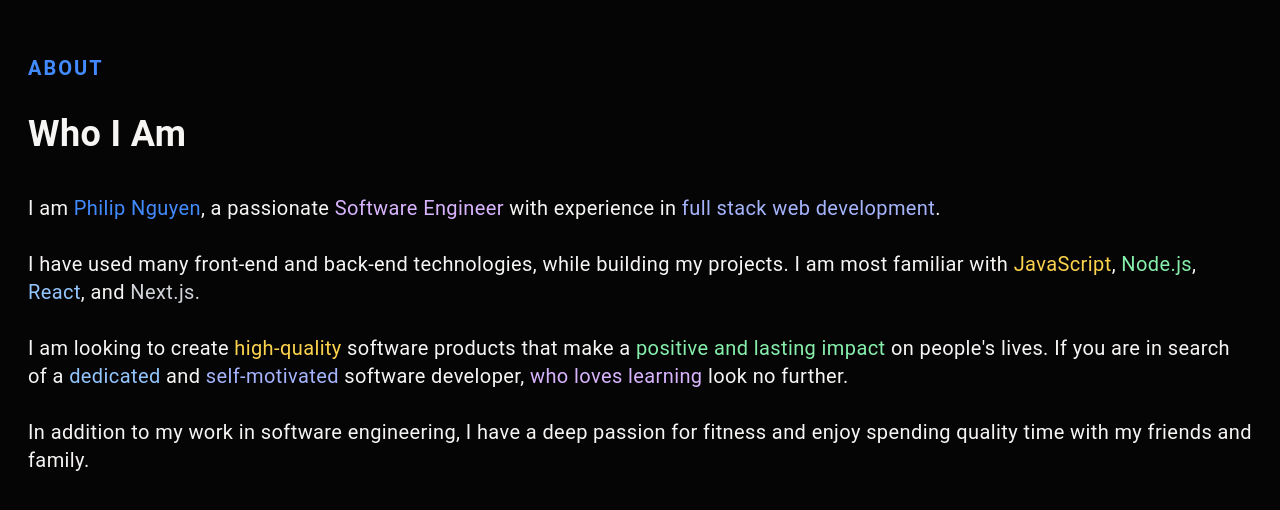
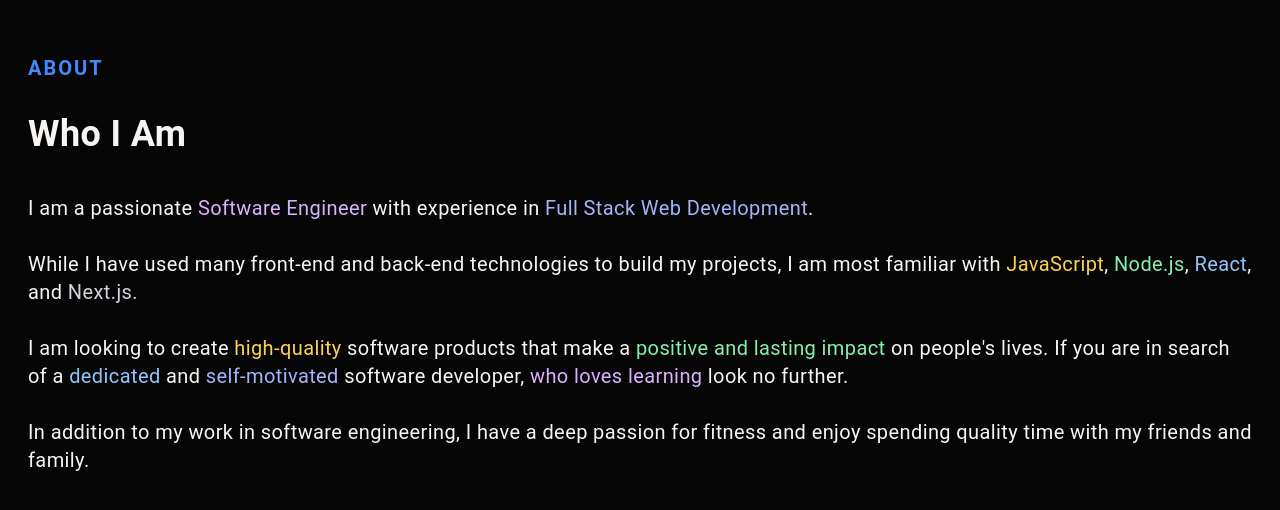
Before and after one commit to pn-code/personal-portfolio-nextjs, a Next.js app: page / in a window 1280 px wide. Shown: the part 972-1482 px from the top of the page. Built offline with nearby package versions, Linux system fonts and the light colour scheme.

Commit message:
Minor revise to make paragraph flow better

```diff
--- a/components/About.jsx
+++ b/components/About.jsx
@@ -8,14 +8,14 @@ const About = () => {
           </p>
           <h2 className="py-4">Who I Am</h2>
           <p className="py-2 text-lg sm:text-xl text-primary text-center sm:text-left">
-            I am <span className="text-accent">Philip Nguyen</span>, a
-            passionate{" "}
+            I am a passionate{" "}
             <span className="text-purple-300">Software Engineer</span> with
             experience in{" "}
-            <span className="text-indigo-300">full stack web development</span>.
+            <span className="text-indigo-300">Full Stack Web Development</span>.
             <br />
-            <br />I have used many front-end and back-end technologies, while
-            building my projects. I am most familiar with{" "}
+            <br />
+            While I have used many front-end and back-end technologies to build
+            my projects, I am most familiar with {" "}
             <span className="text-amber-300">JavaScript</span>,{" "}
             <span className="text-green-300">Node.js</span>,{" "}
             <span className="text-blue-300">React</span>, and{" "}
@@ -26,11 +26,10 @@ const About = () => {
             products that make a{" "}
             <span className="text-green-300">positive and lasting impact</span>{" "}
             on people&apos;s lives. If you are in search of a{" "}
-            <span className="text-blue-300">dedicated{" "}</span>
-            and{" "}
-            <span className="text-indigo-300">self-motivated {" "}</span>
+            <span className="text-blue-300">dedicated </span>
+            and <span className="text-indigo-300">self-motivated </span>
             software developer,{" "}
-            <span className="text-purple-300">who loves learning{" "}</span>
+            <span className="text-purple-300">who loves learning </span>
             look no further.
             <br />
             <br />
```
